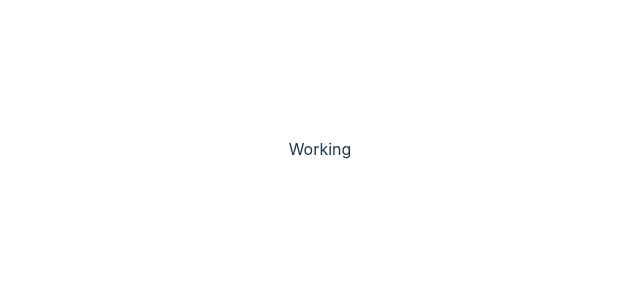
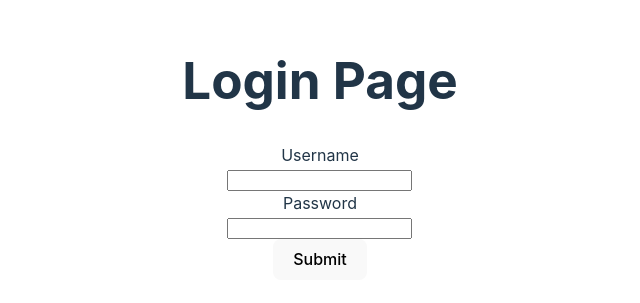
Before and after one commit to Kapil-Vasanth/mini-buildout, a React (Vite) app: page / in a window 1280 px wide. Shown: the part 251-554 px from the top of the page, without its empty margins (320-960 px from the left). Built offline with nearby package versions, Linux system fonts and the light colour scheme.

Commit message:
Testing Route

```diff
--- a/src/App.jsx
+++ b/src/App.jsx
@@ -9,7 +9,7 @@ function App() {
     <>
     <BrowserRouter>
       <Routes>
-        <Route path="/" element={<>Working</>} />
+        <Route path="/" element={<Login />} />
         <Route path="/login" element={<Login />} />
       </Routes>
     </BrowserRouter>
```
